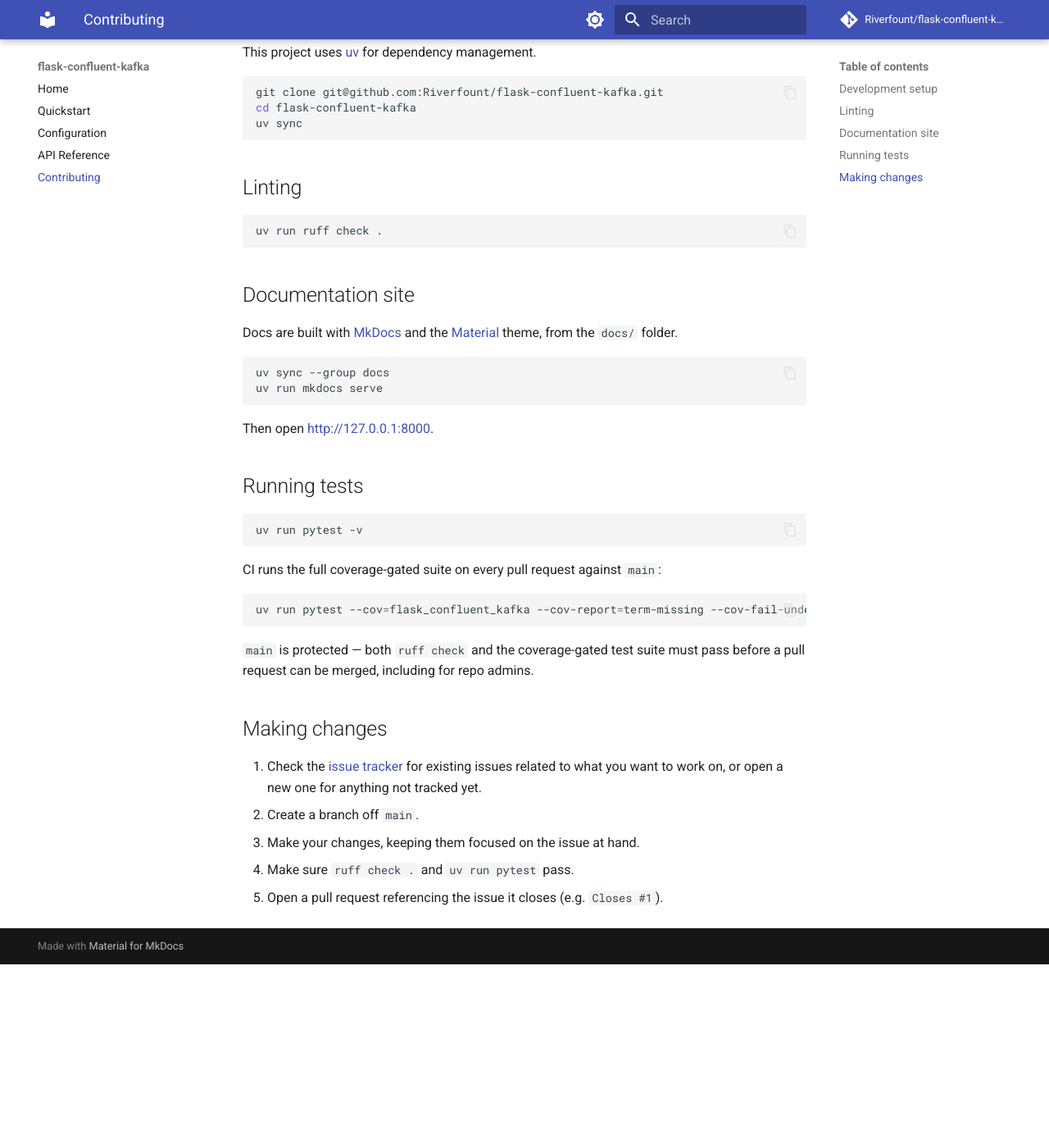
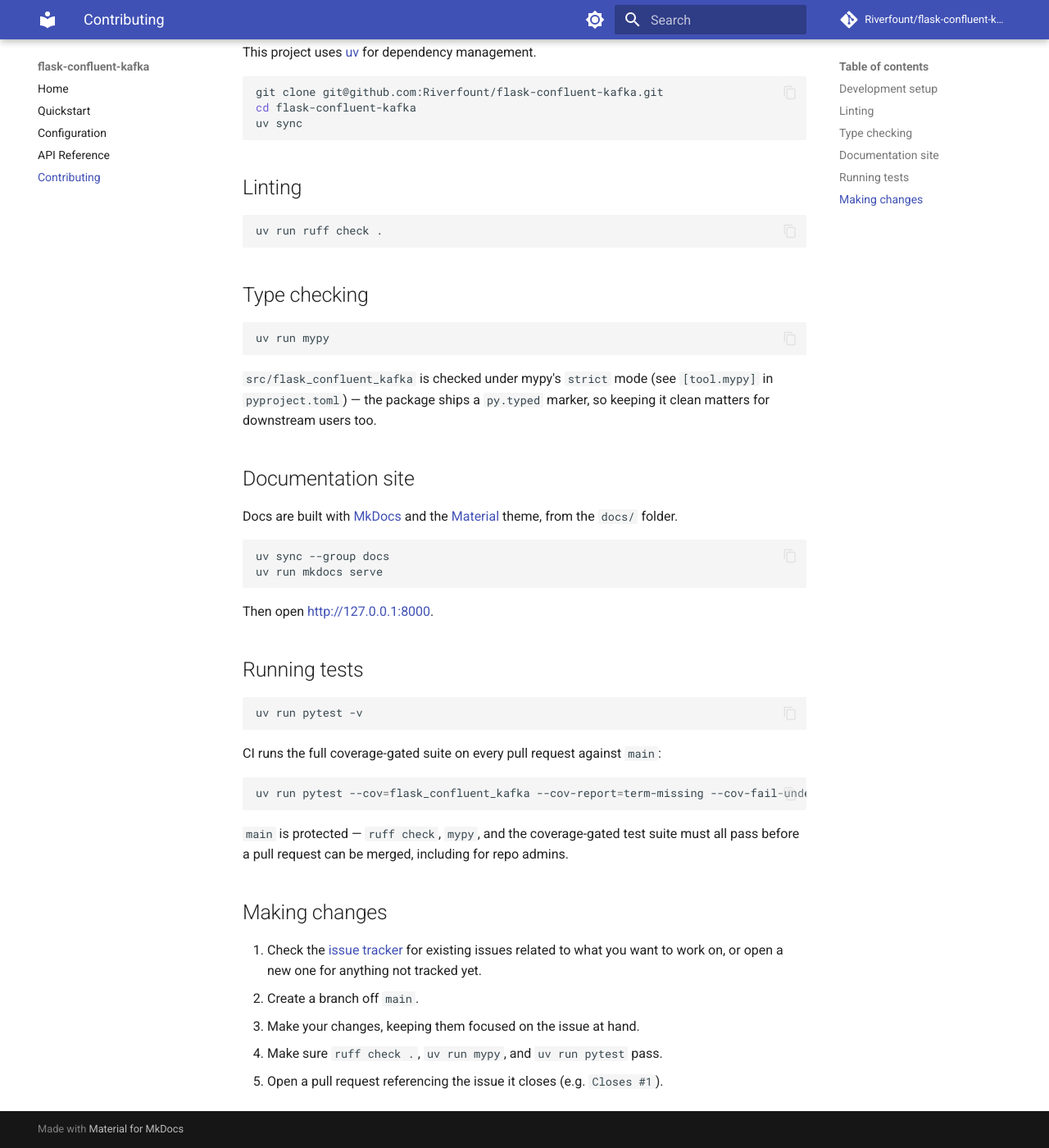
Before and after one commit to Riverfount/flask-confluent-kafka, an MkDocs documentation site: the page built from docs/contributing.md, in a window 1280 px wide and 1400 px high, scrolled down 245 px. Shown: the whole window at 82% size. Built offline with MkDocs 1.6.1 and Material for MkDocs 9.7.7, drawn with Linux system fonts in a browser that asks for light colours; comment, search, counter and statistics services are not loaded; before the commit the page ends 1421 px from its top, so only the background shows below that.

Commit message:
ci: add mypy type checking
Add mypy as a dev dependency, enable strict mode scoped to
src/flask_confluent_kafka, and add a Type check step to CI. Fixing the
strict-mode findings also surfaced a real bug: consume() called
.decode() on msg.value() unconditionally, which would crash on a
tombstone message (a valid null-value message in a compacted topic) --
it now returns None for that case, same as other no-message outcomes.

Closes #30

````diff
--- a/docs/contributing.md
+++ b/docs/contributing.md
@@ -17,6 +17,14 @@ uv sync
 ```bash
 uv run ruff check .
 ```
+
+## Type checking
+
+```bash
+uv run mypy
+```
+
+`src/flask_confluent_kafka` is checked under mypy's `strict` mode (see `[tool.mypy]` in `pyproject.toml`) — the package ships a `py.typed` marker, so keeping it clean matters for downstream users too.
 
 ## Documentation site
 
@@ -41,12 +49,12 @@ CI runs the full coverage-gated suite on every pull request against `main`:
 uv run pytest --cov=flask_confluent_kafka --cov-report=term-missing --cov-fail-under=90
 ```
 
-`main` is protected — both `ruff check` and the coverage-gated test suite must pass before a pull request can be merged, including for repo admins.
+`main` is protected — `ruff check`, `mypy`, and the coverage-gated test suite must all pass before a pull request can be merged, including for repo admins.
 
 ## Making changes
 
 1. Check the [issue tracker](https://github.com/Riverfount/flask-confluent-kafka/issues) for existing issues related to what you want to work on, or open a new one for anything not tracked yet.
 2. Create a branch off `main`.
 3. Make your changes, keeping them focused on the issue at hand.
-4. Make sure `ruff check .` and `uv run pytest` pass.
+4. Make sure `ruff check .`, `uv run mypy`, and `uv run pytest` pass.
 5. Open a pull request referencing the issue it closes (e.g. `Closes #1`).
--- a/pyproject.toml
+++ b/pyproject.toml
@@ -17,6 +17,7 @@ build-backend = "hatchling.build"
 
 [dependency-groups]
 dev = [
+    "mypy>=2.3.0",
     "pytest>=9.1.1",
     "pytest-cov>=7.1.0",
     "ruff>=0.14.13",
@@ -29,6 +30,10 @@ docs = [
 [tool.pytest.ini_options]
 testpaths = ["tests"]
 
+[tool.mypy]
+files = ["src/flask_confluent_kafka"]
+strict = true
+
 [tool.coverage.run]
 source = ["src/flask_confluent_kafka"]
 
````
Also changed, not shown: CONTRIBUTING.md (+11 -3 lines), README.md (+1 -1 lines), docs/api.md (+1 -1 lines), 4 other files.
